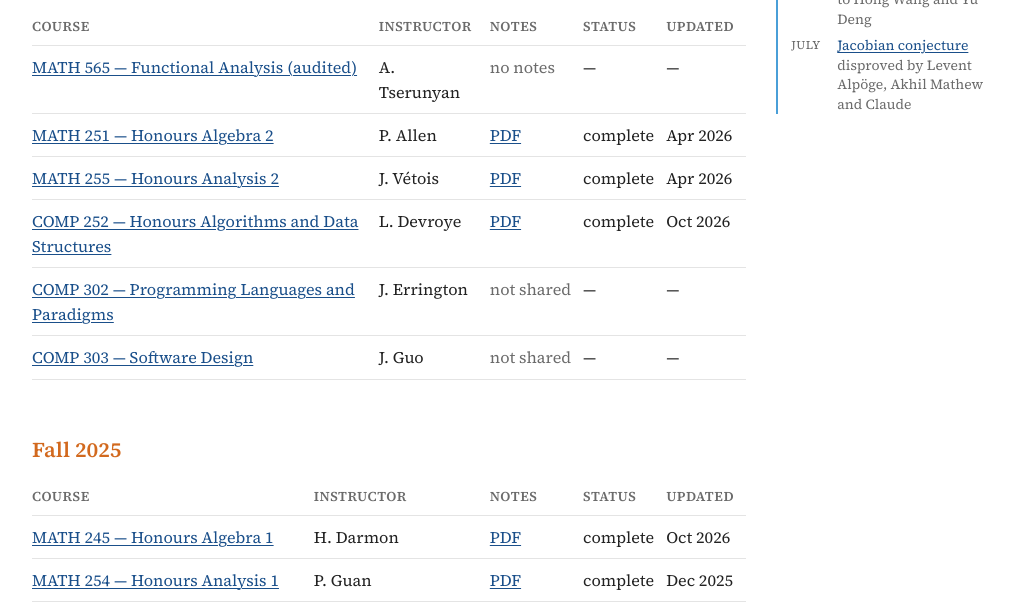
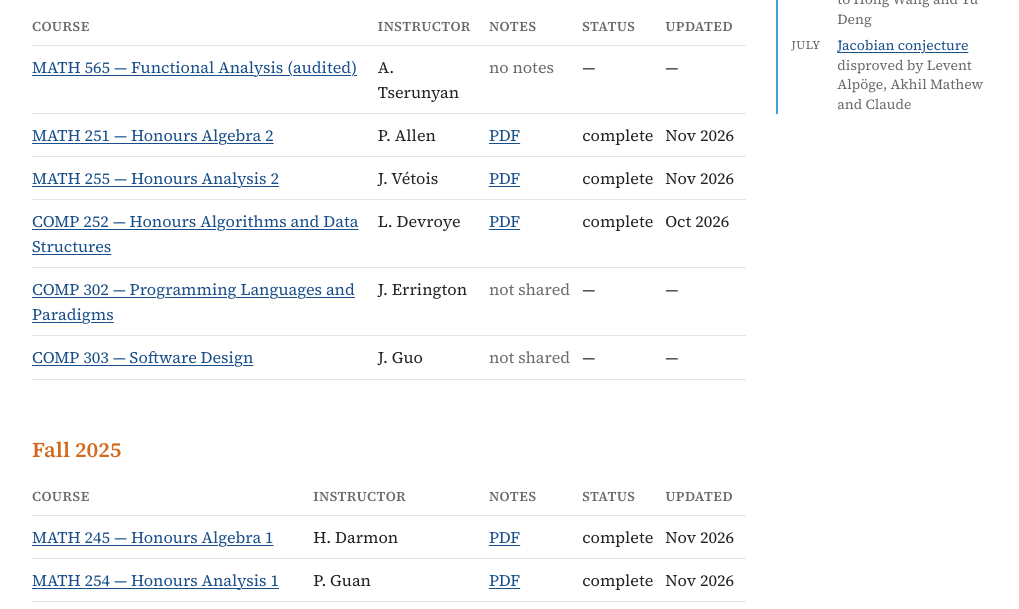
Before and after one commit to zhayittttt-cmyk/zhayittttt-cmyk.github.io, a plain HTML site: page notes.html in a window 1280 px wide. Shown: the part 1150-1759 px from the top of the page, without its empty margins (251-1270 px from the left). Drawn offline with Linux system fonts and the light colour scheme.

Commit message:
Update notes 2026-11-27

```diff
--- a/notes.html
+++ b/notes.html
@@ -90,8 +90,8 @@
     </thead>
     <tbody>
       <tr><td><a href="https://www.math.mcgill.ca/atserunyan/Courses/2026_W.Math565.Functional/" target="_blank" rel="noopener">MATH 565 — Functional Analysis (audited)</a></td><td>A. Tserunyan</td><td class="muted nowrap">no notes</td><td>—</td><td class="nowrap">—</td></tr>
-      <tr><td><a href="https://coursecatalogue.mcgill.ca/courses/math-251/" target="_blank" rel="noopener">MATH 251 — Honours Algebra 2</a></td><td>P. Allen</td><td><a href="notes/math251-w26/notes.pdf" target="_blank" rel="noopener">PDF</a></td><td>complete</td><td class="nowrap">Apr 2026</td></tr>
-      <tr><td><a href="https://coursecatalogue.mcgill.ca/courses/math-255/" target="_blank" rel="noopener">MATH 255 — Honours Analysis 2</a></td><td>J. Vétois</td><td><a href="notes/math255-w26/notes.pdf" target="_blank" rel="noopener">PDF</a></td><td>complete</td><td class="nowrap">Apr 2026</td></tr>
+      <tr><td><a href="https://coursecatalogue.mcgill.ca/courses/math-251/" target="_blank" rel="noopener">MATH 251 — Honours Algebra 2</a></td><td>P. Allen</td><td><a href="notes/math251-w26/notes.pdf" target="_blank" rel="noopener">PDF</a></td><td>complete</td><td class="nowrap">Nov 2026</td></tr>
+      <tr><td><a href="https://coursecatalogue.mcgill.ca/courses/math-255/" target="_blank" rel="noopener">MATH 255 — Honours Analysis 2</a></td><td>J. Vétois</td><td><a href="notes/math255-w26/notes.pdf" target="_blank" rel="noopener">PDF</a></td><td>complete</td><td class="nowrap">Nov 2026</td></tr>
       <tr><td><a href="https://luc.devroye.org/252.html" target="_blank" rel="noopener">COMP 252 — Honours Algorithms and Data Structures</a></td><td>L. Devroye</td><td><a href="notes/comp252-w26/notes.pdf" target="_blank" rel="noopener">PDF</a></td><td>complete</td><td class="nowrap">Oct 2026</td></tr>
       <tr><td><a href="https://coursecatalogue.mcgill.ca/courses/comp-302/" target="_blank" rel="noopener">COMP 302 — Programming Languages and Paradigms</a></td><td>J. Errington</td><td class="muted nowrap">not shared</td><td>—</td><td class="nowrap">—</td></tr>
       <tr><td><a href="https://coursecatalogue.mcgill.ca/courses/comp-303/" target="_blank" rel="noopener">COMP 303 — Software Design</a></td><td>J. Guo</td><td class="muted nowrap">not shared</td><td>—</td><td class="nowrap">—</td></tr>
@@ -114,8 +114,8 @@
       <tr><th>Course</th><th>Instructor</th><th>Notes</th><th>Status</th><th class="nowrap">Updated</th></tr>
     </thead>
     <tbody>
-      <tr><td><a href="https://www.math.mcgill.ca/darmon/courses/25-26/algebra/algebra.html" target="_blank" rel="noopener">MATH 245 — Honours Algebra 1</a></td><td>H. Darmon</td><td><a href="notes/math245-f25/notes.pdf" target="_blank" rel="noopener">PDF</a></td><td>complete</td><td class="nowrap">Oct 2026</td></tr>
-      <tr><td><a href="https://coursecatalogue.mcgill.ca/courses/math-254/" target="_blank" rel="noopener">MATH 254 — Honours Analysis 1</a></td><td>P. Guan</td><td><a href="notes/math254-f25/notes.pdf" target="_blank" rel="noopener">PDF</a></td><td>complete</td><td class="nowrap">Dec 2025</td></tr>
+      <tr><td><a href="https://www.math.mcgill.ca/darmon/courses/25-26/algebra/algebra.html" target="_blank" rel="noopener">MATH 245 — Honours Algebra 1</a></td><td>H. Darmon</td><td><a href="notes/math245-f25/notes.pdf" target="_blank" rel="noopener">PDF</a></td><td>complete</td><td class="nowrap">Nov 2026</td></tr>
+      <tr><td><a href="https://coursecatalogue.mcgill.ca/courses/math-254/" target="_blank" rel="noopener">MATH 254 — Honours Analysis 1</a></td><td>P. Guan</td><td><a href="notes/math254-f25/notes.pdf" target="_blank" rel="noopener">PDF</a></td><td>complete</td><td class="nowrap">Nov 2026</td></tr>
       <tr><td><a href="https://coursecatalogue.mcgill.ca/courses/comp-250/" target="_blank" rel="noopener">COMP 250 — Introduction to Computer Science</a></td><td>G. Alberini</td><td class="muted nowrap">not shared</td><td>—</td><td class="nowrap">—</td></tr>
       <tr><td><a href="https://coursecatalogue.mcgill.ca/courses/comp-206/" target="_blank" rel="noopener">COMP 206 — Introduction to Software Systems</a></td><td>M. Elsaadawy, J. Errington</td><td class="muted nowrap">not shared</td><td>—</td><td class="nowrap">—</td></tr>
       <tr><td><a href="https://coursecatalogue.mcgill.ca/courses/comp-273/" target="_blank" rel="noopener">COMP 273 — Introduction to Computer Systems</a></td><td>M. Bérubé-Vallière</td><td class="muted nowrap">not shared</td><td>—</td><td class="nowrap">—</td></tr>
```
Also changed, not shown: 16 other files.
